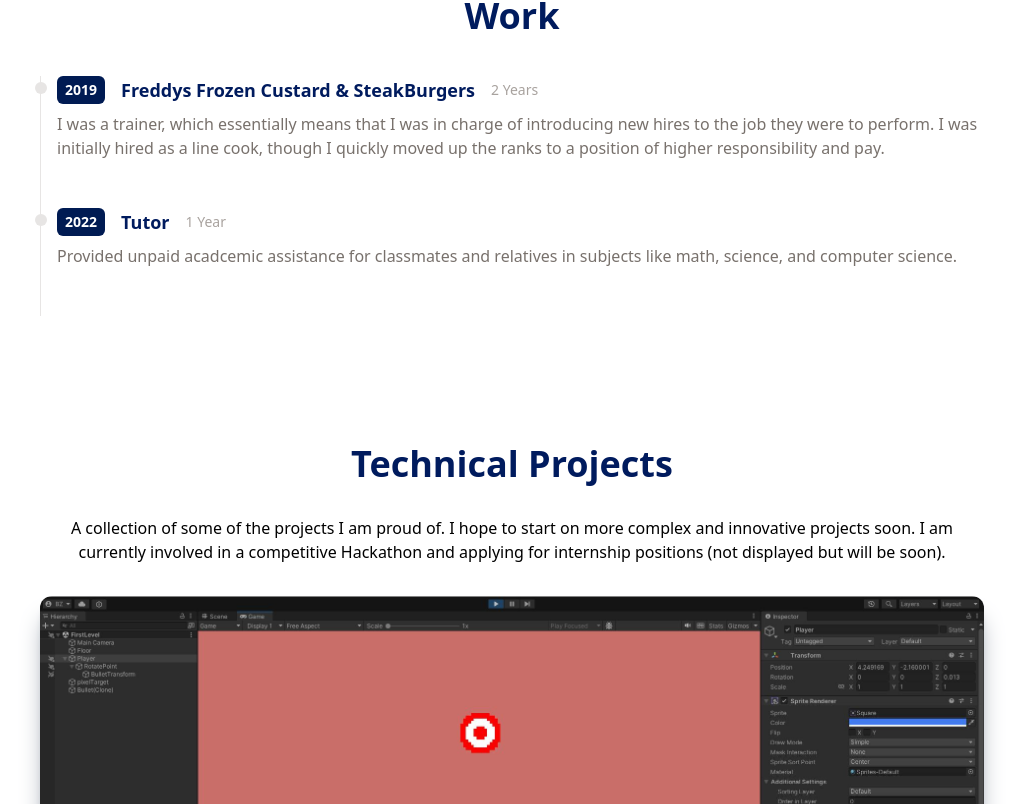
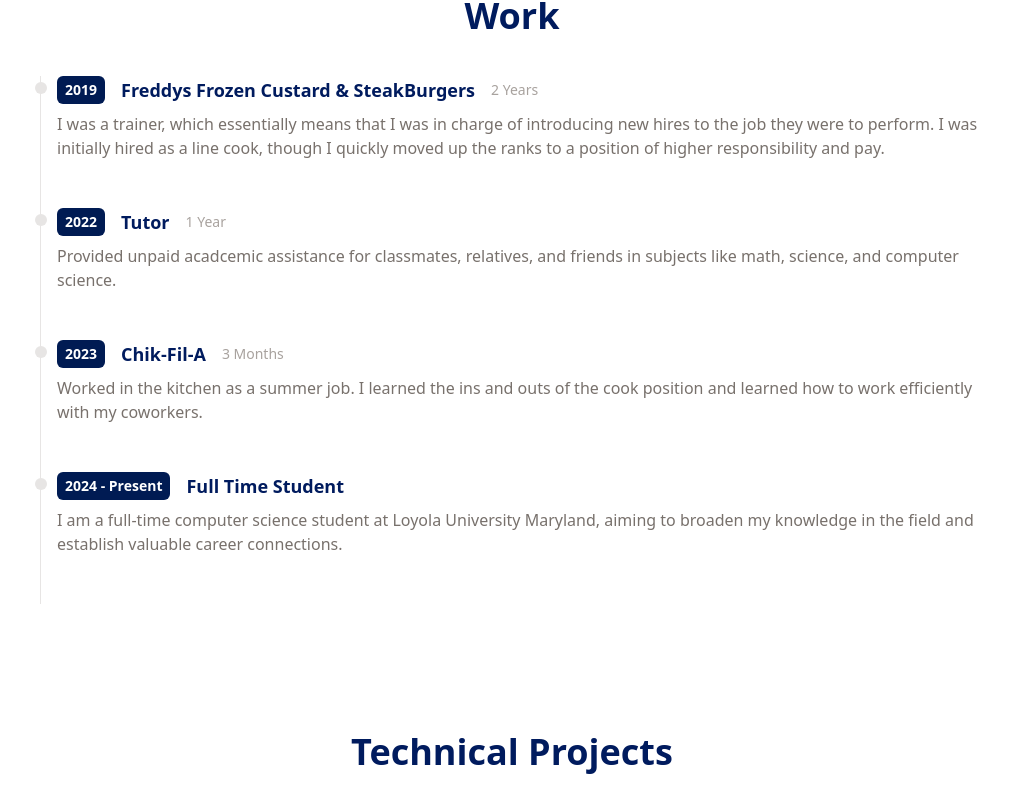
Before and after one commit to BenJZak/Portfolio, a React (Vite) app: page / in a window 1280 px wide. Shown: the part 868-1672 px from the top of the page, without its empty margins (160-1183 px from the left). Built offline with nearby package versions, Linux system fonts and the light colour scheme.

Commit message:
Added and modified the contents of the Work section

```diff
--- a/src/components/Work.jsx
+++ b/src/components/Work.jsx
@@ -14,7 +14,21 @@
         title: "Tutor",
         duration: "1 Year",
         details:
-            "Provided unpaid acadcemic assistance for classmates and relatives in subjects like math, science, and computer science.",
+            "Provided unpaid acadcemic assistance for classmates, relatives, and friends in subjects like math, science, and computer science.",
+    },
+    {
+        year: 2023,
+        title: "Chik-Fil-A",
+        duration: "3 Months",
+        details:
+            "Worked in the kitchen as a summer job. I learned the ins and outs of the cook position and learned how to work efficiently with my coworkers.",
+    },
+    {
+        year: 2024 + " - Present",
+        title: "Full Time Student",
+        duration: "",
+        details:
+            "I am a full-time computer science student at Loyola University Maryland, aiming to broaden my knowledge in the field and establish valuable career connections. "
     },
 ];
 const Work = () => {
```
